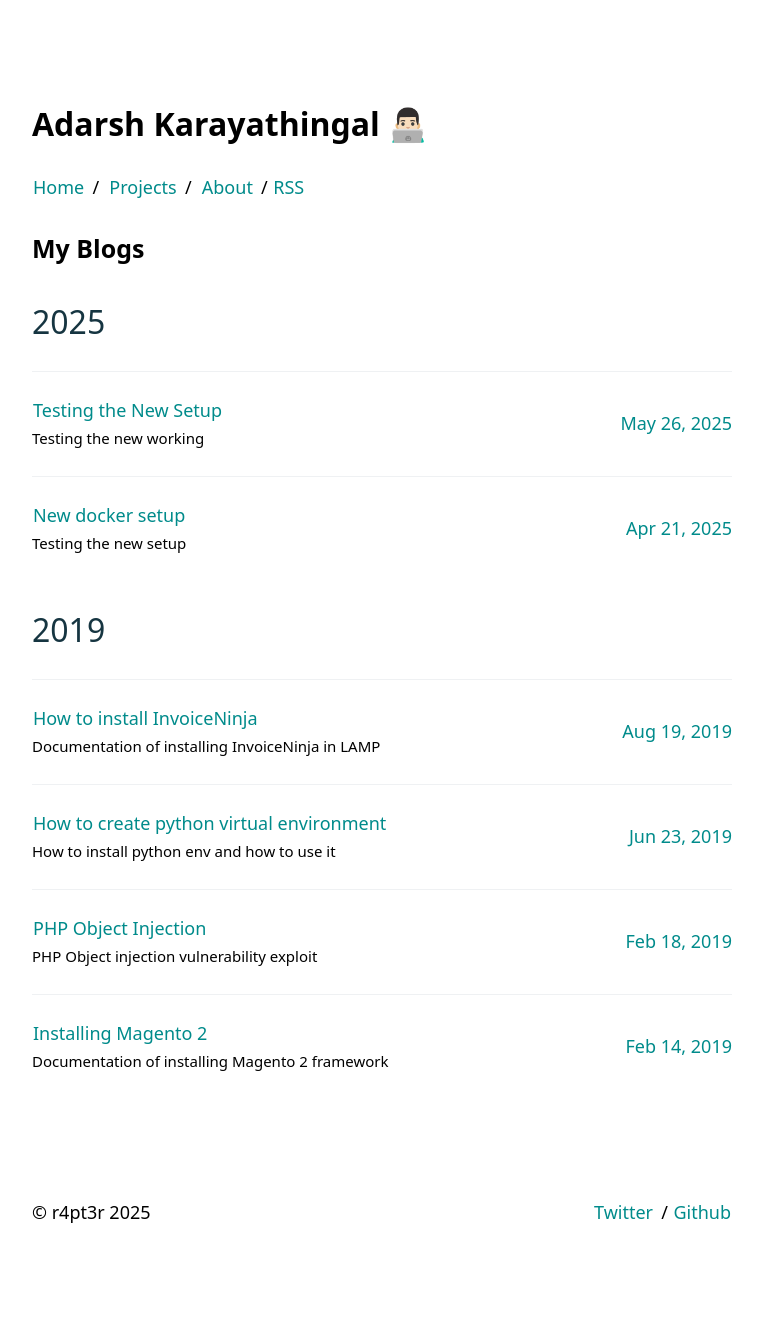
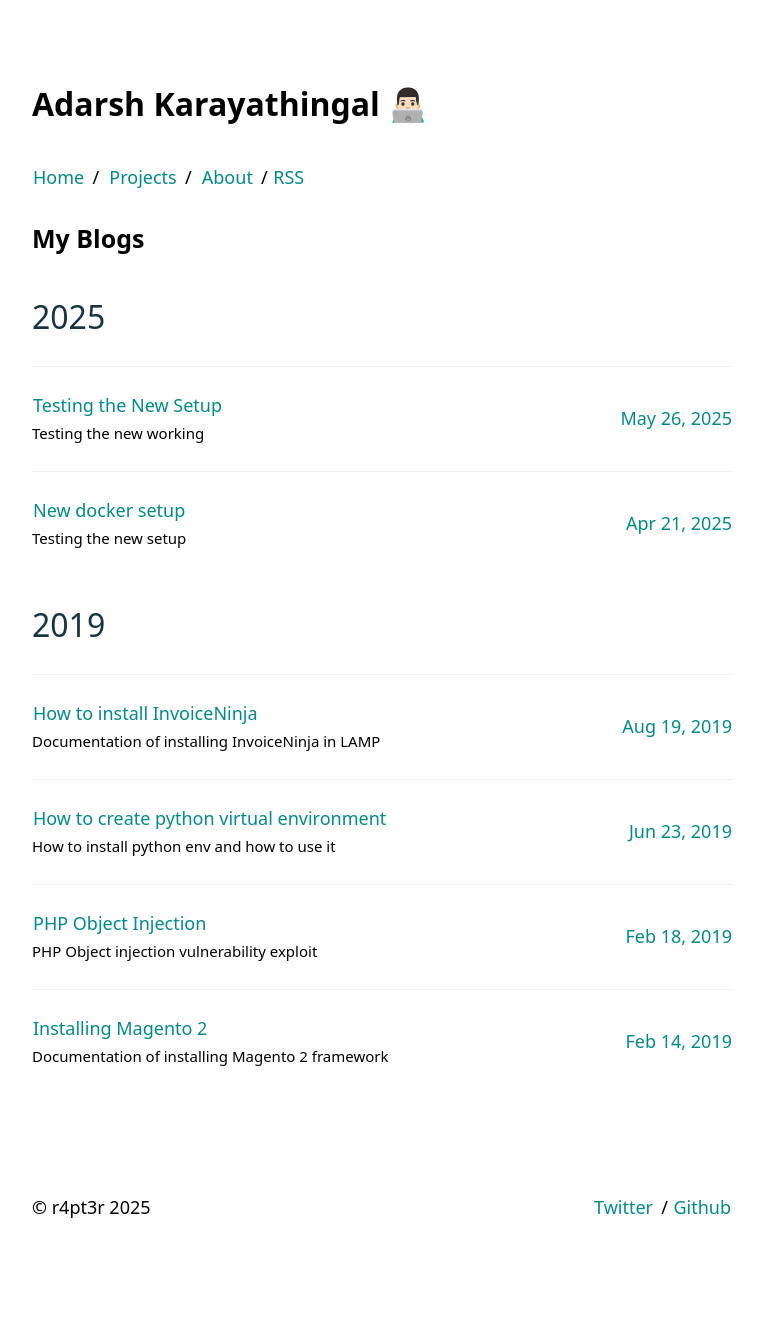
Before and after one commit to r4pt3r/r4pt3r.github.io, a Jekyll site: the page built from index.html, in a window 1280 px wide. Shown: the whole page, without its empty margins (258-1021 px from the left). Built offline with Jekyll 4.4.1, drawn with Linux system fonts in a browser that asks for light colours.

Commit message:
Minor margin corrections

```diff
--- a/_sass/components/_page.scss
+++ b/_sass/components/_page.scss
@@ -10,7 +10,7 @@
     margin-bottom: 3.0rem; // 100px
 
     h1 {
-        margin-bottom: 2.5rem; // 25px
+        margin-bottom: 3.5rem; // 25px
         @include fs--heading-2;
         color: $c-main;
         font-weight: 700;
--- a/_sass/utilities/_layout.scss
+++ b/_sass/utilities/_layout.scss
@@ -6,7 +6,7 @@
     max-width: 72rem; // 620px
     margin-right: auto;
     margin-left: auto;
-    padding-top: 10rem; // 100px
+    padding-top: 8rem; // 100px
     padding-right: 1rem; // 10px
     padding-left: 1rem; // 10px
 }
```
Also changed, not shown: 11 other files.
